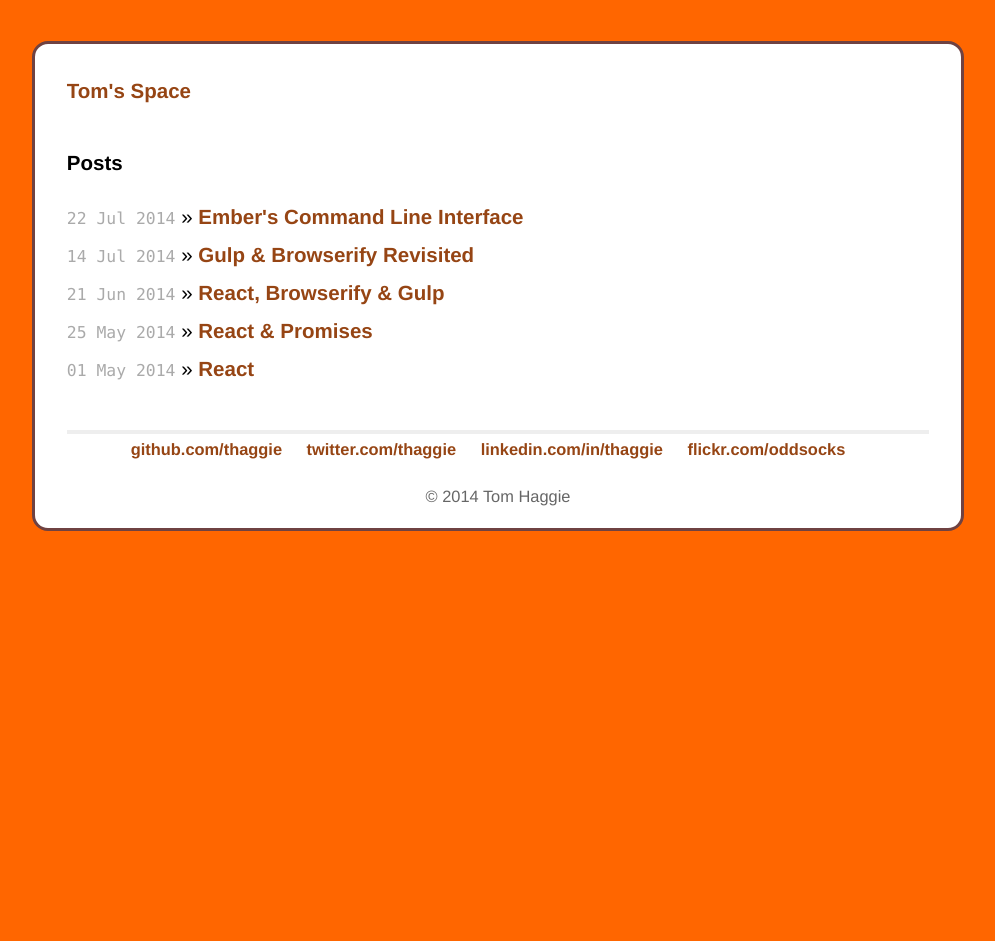
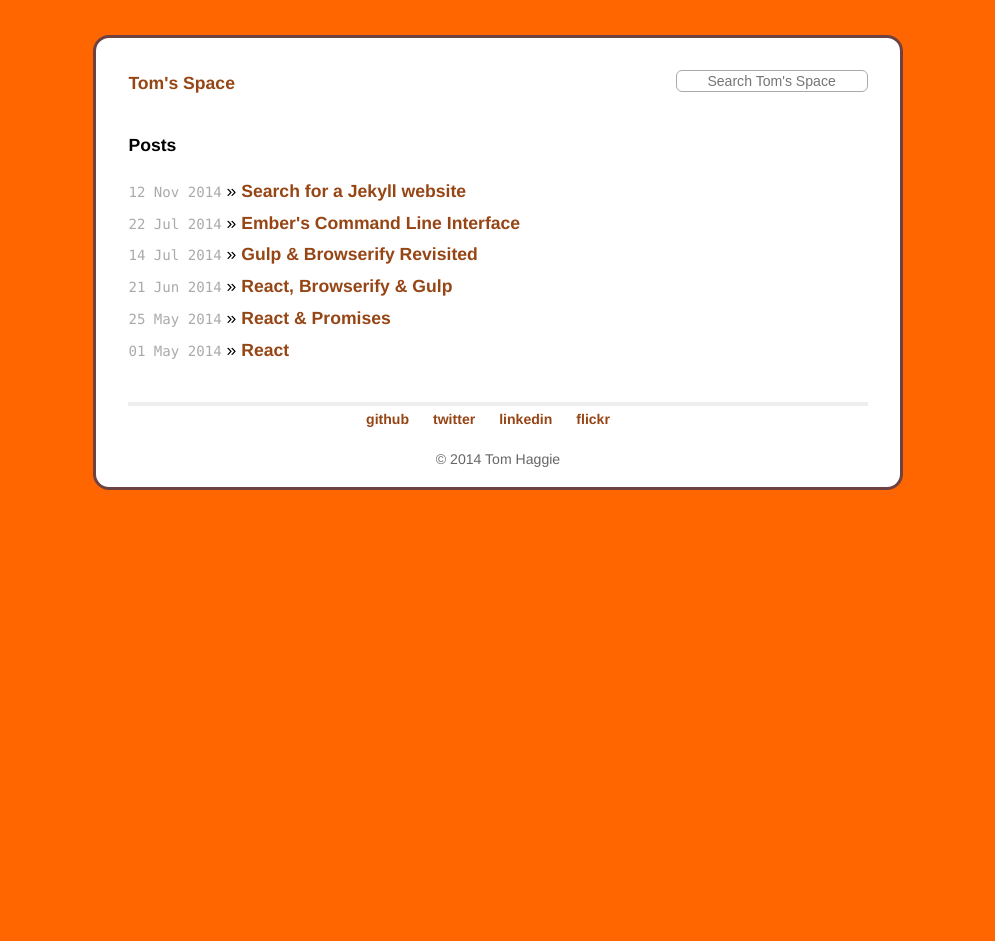
Before and after one commit to thaggie/thaggie.github.io, a Jekyll site: the page built from index.html, in a window 1280 px wide. Shown: the whole page, without its empty margins (142-1137 px from the left). Built offline with Jekyll 4.4.1, drawn with Linux system fonts in a browser that asks for light colours; Markdown is read by kramdown in place of the engine named in the settings.

Commit message:
Added search and a post about it.

```diff
--- a/_layouts/default.html
+++ b/_layouts/default.html
@@ -17,7 +17,11 @@
 
         <div class="site">
           <div class="header">
+            <form action="{{ '/search' | prepend: site.baseurl }}" method="GET">
+              <input class="search no-print" type="text" name="query" placeholder="Search Tom's Space">
+            </form>
             <h1 class="title"><a href="/">{{ site.name }}</a></h1>
+
           </div>
 
           {{ content }}
@@ -25,10 +29,10 @@
           <div class="footer">
             <div class="contact">
               <ul>
-                <li><a href="https://github.com/thaggie">github.com/thaggie</a></li>
-                <li><a href="https://twitter.com/thaggie">twitter.com/thaggie</a></li>
-                <li><a href="https://www.linkedin.com/in/thaggie">linkedin.com/in/thaggie</a></li>
-                <li><a href="https://www.flickr.com/oddsocks">flickr.com/oddsocks</a></li>
+                <li><a href="https://github.com/thaggie">github</a></li>
+                <li><a href="https://twitter.com/thaggie">twitter</a></li>
+                <li><a href="https://www.linkedin.com/in/thaggie">linkedin</a></li>
+                <li><a href="https://www.flickr.com/oddsocks">flickr</a></li>
               </ul>
             </div>
             <div class="contact">
--- a/css/main.css
+++ b/css/main.css
@@ -15,7 +15,7 @@ html, body { height: 100%; }
 body {
   background-color: #FFF;
   font-family: Helvetica, Arial, sans-serif;
-  font-size: 14pt;
+  font-size: 12pt;
   background-color: #FF6600;
   /*text-align: center;*/
 }
@@ -36,6 +36,20 @@ a:hover   {
   text-decoration: underline;
 }
 a:visited { color: #964514; }
+
+@media print {
+    .no-print, .no-print * {
+        display: none !important;
+    }
+}
+.search {
+  float: right;
+  border: 1px solid #AAA;
+  border-radius: 6px;
+  font-size: 0.8em;
+  padding: 2px 4px;
+  text-align: center;
+}
 
 /*****************************************************************************/
 /*
```
Also changed, not shown: _posts/2014-11-12-jekyll-search.markdown (added, +93 -0 lines), js/search.js (added, +116 -0 lines), search.html (added, +27 -0 lines).
